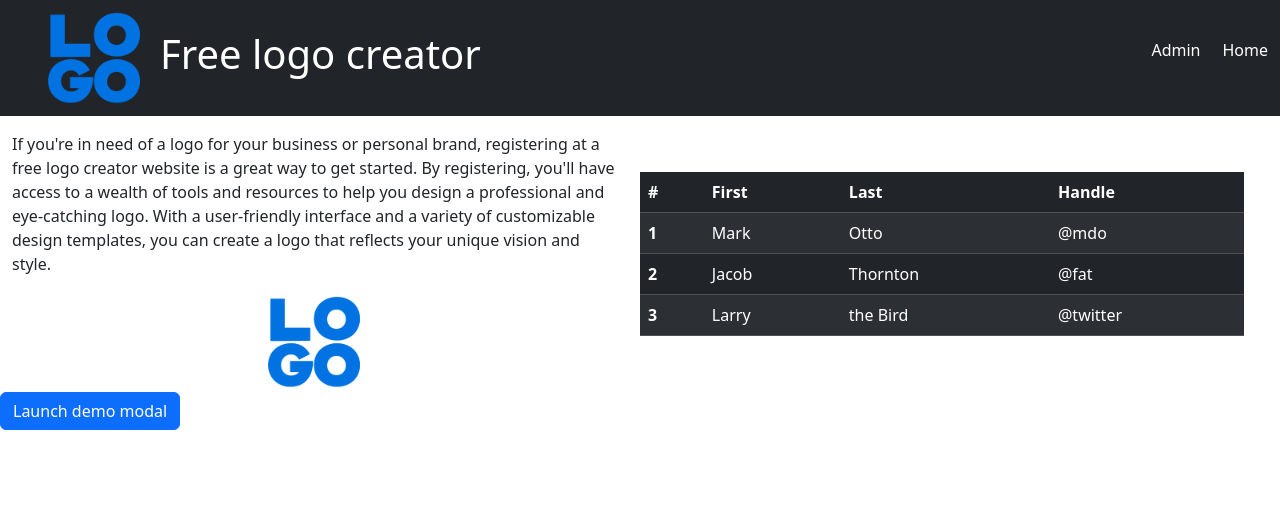
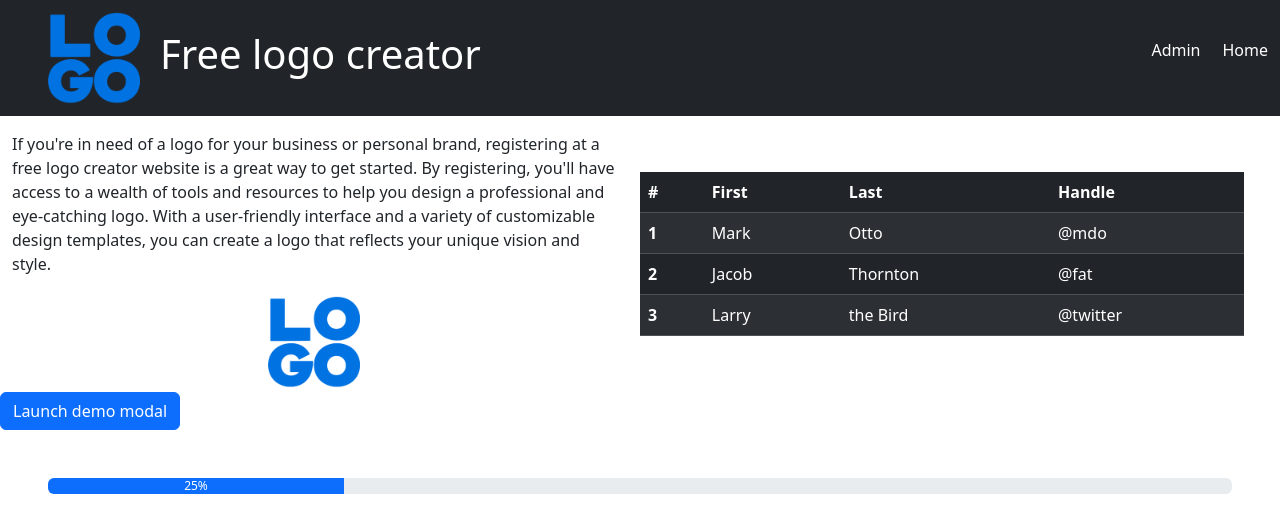
Before and after one commit to amatriaindavid7/dsm, a plain HTML site: page admin.html in a window 1280 px wide. Drawn offline with nearby package versions, Linux system fonts and the light colour scheme.

Commit message:
Add progress bar

```diff
--- a/admin.html
+++ b/admin.html
@@ -113,6 +113,11 @@
     </div>
   </div>
 
+  <!-- Progress bar -->
+  <div class="progress m-5">
+    <div class="progress-bar" role="progressbar" style="width: 25%;" aria-valuenow="25" aria-valuemin="0" aria-valuemax="100">25%</div>
+  </div>
+
   <script src="https://cdn.jsdelivr.net/npm/bootstrap@5.3.0-alpha1/dist/js/bootstrap.bundle.min.js" integrity="sha384-w76AqPfDkMBDXo30jS1Sgez6pr3x5MlQ1ZAGC+nuZB+EYdgRZgiwxhTBTkF7CXvN"
       crossorigin="anonymous"></script>
 </body>
```
Lines whose indentation alone changed are shown as unchanged.
